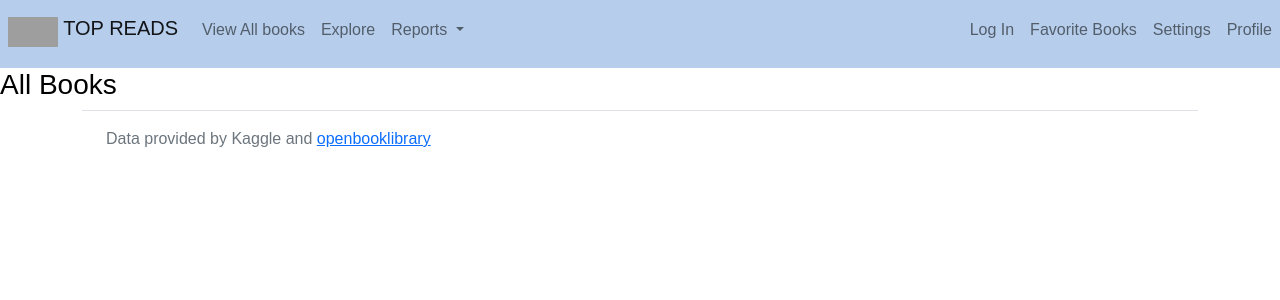
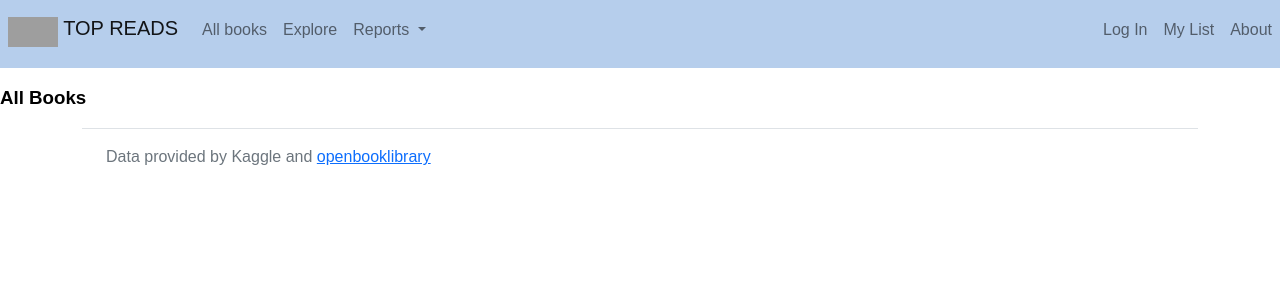
Before and after one commit to rchezhiyan/top_read_books, a Flask app: page /books in a window 1280 px wide. Shown: the top 300 px of the page. Run offline with Flask 2, Linux system fonts and the light colour scheme; data that the repository does not hold is empty; some libraries are stand-ins or nearby versions; grey boxes are pictures that could not be loaded.

Commit message:
CSS freeze

```diff
--- a/server.py
+++ b/server.py
@@ -214,11 +214,7 @@ def process_search():
 
     keyword = request.json.get("searchtxt")
 
-    print(keyword)
-
     booklist = crud.search_books_byname(keyword)
-
-    print(booklist)
 
     return json.dumps(booklist)
 
--- a/static/css/site.css
+++ b/static/css/site.css
@@ -1,7 +1,13 @@
 body {
     background-size: cover;
+    /* background-image: url("/static/img/lib.jpg"); */
     font-family: sans-serif;
     color: black;
+  }
+
+  .home {
+    background-image: url("/static/img/lib.jpg");
+    height: 400px;
   }
 
 #site-nav ul {
@@ -20,6 +26,26 @@ body {
   margin: 0 auto;
 }
 
+h3 {
+  display: block;
+  font-size: 1.17em;
+  margin-top: 1em;
+  margin-bottom: 1em;
+  margin-left: 0;
+  margin-right: 0;
+  font-weight: bold;
+}
+h6 {
+  display: block;
+  font-size: 1.17em;
+  margin-top: 2.33em;
+  margin-bottom: 2.33em;
+  margin-left: 0;
+  margin-right: 0;
+  font-weight: bold;
+}
+
+
 .bi{
   width: 1em;
 }
@@ -34,13 +60,18 @@ body {
 }
 
 .book {
-  float: inherit;
-  width:  200px;
-  height: 300px;
+  float: none;
+  justify-content: center;
+  width:  235px;
+  height: 350px;
+  margin: 0 auto;
 }
-/* .Googlebutton {
-  position: relative;
-} */
+
+.card {
+  justify-content: center;
+  margin: 0 auto;
+  float: none
+}
 
 #__GBS_Button0 {
   position: relative;
--- a/static/js/search.jsx
+++ b/static/js/search.jsx
@@ -2,7 +2,7 @@ function Book(props) {
     console.log(props)
     console.log(props.book.id)
     return (
-            <div className="card 50 m-4 border-0 d-flex flex-column" style={{width: '18rem'}}>
+            <div className="card 50 m-4 border-0 d-flex flex-column justify-content-md-center" style={{width: '18rem'}}>
                 <a href={`/books/${props.book.id}`} ><img className="book card-img-top" src={`https://covers.openlibrary.org/b/isbn/${props.book.isbn13}-M.jpg`} alt="..."/></a>
                 <div className="card-body">
                     <h6 className="card-title">{props.book.title}</h6>
@@ -31,7 +31,7 @@ const BookList = (props) => {
         );
     }
 
-    return <div className="row row-cols-1 row-cols-md-2 g-4">{bookitems}</div>;
+    return <div className="row row-cols-1 row-cols-md-2 g-4 justify-content-md-center">{bookitems}</div>;
 
 }
 
@@ -43,7 +43,6 @@ function Search() {
 
     const handleSearch = (evt) => {
         evt.preventDefault();
-        alert(`search text : ${searchtxt}`)
 
         fetch('/search.json', {
             method: 'POST',
--- a/templates/all_books.html
+++ b/templates/all_books.html
@@ -4,13 +4,13 @@
 {% block body %}
   <h3>All Books</h3>
 
-  <div className="container-fluid">
-    <div class="row row-cols-1 row-cols-md-2 g-4">
+  <div class="container-fluid">
+    <div class="row row-cols-1 row-cols-md-2 g-4 justify-content-md-center">
       {% for book in books %}
 
         <div class="card 50 m-4 border-0" style="width: 18rem;"  class="d-flex flex-column">
           <a href="/books/{{ book.id }}"><img class="book" src="https://covers.openlibrary.org/b/isbn/{{book.isbn13}}-M.jpg"  class="card-img-top" alt="..."></a>
-          <div class="card-body">
+          <div class="card-body p-0">
             <h6 class="card-title">{{ book.title }}</h6>
             <p class="card-text"> Authors:
               {% for author in  book.authors %}
--- a/templates/bar_chart.html
+++ b/templates/bar_chart.html
@@ -7,8 +7,9 @@
 {% endblock %}
 
 {% block body %}
-    <div id="container-fluid">
-        <h2>Authors with most books</h2>
+    <h3>Authors with most books</h3>
+    <div id="container-fluid" class="d-flex justify-content-center">
+
         <div id="bar-chart">
         </div>
     </div>
--- a/templates/base.html
+++ b/templates/base.html
@@ -40,7 +40,7 @@
             <div class="collapse navbar-collapse" id="navbarSupportedContent">
               <ul class="navbar-nav me-auto mb-2 mb-lg-2">
                 <li class="nav-item active">
-                    <a class="nav-link"href="/books">View All books</a>
+                    <a class="nav-link"href="/books">All books</a>
                 </li>
                 <li class="nav-item">
                   <a class="nav-link" href="/search">Explore</a>
@@ -68,14 +68,14 @@
                   {% endif %}
                 </li>
                 <li class="d-flex flex-row-reverse">
-                  <a class="nav-link" href="/fav_books">Favorite Books</a>
+                  <a class="nav-link" href="/fav_books">My List</a>
                 </li>
                 <li class="d-flex flex-row-reverse">
-                  <a class="nav-link" href="#">Settings</a>
+                  <a class="nav-link" href="#">About</a>
                 </li>
-                <li class="d-flex flex-row-reverse">
+                <!-- <li class="d-flex flex-row-reverse">
                   <a class="nav-link" href="#">Profile</a>
-                </li>
+                </li> -->
               </ul>
             </div>
           </nav>
--- a/templates/bubble_chart.html
+++ b/templates/bubble_chart.html
@@ -8,8 +8,9 @@
 {% endblock %}
 
 {% block body %}
-    <div id="bubble-chart-container">
-        <h3>Authors with high avg ratings and avg no. of. ratings </h3>
+
+    <h3>Authors with high avg ratings and avg no. of. ratings</h3>
+    <div id="bubble-chart-container" class="d-flex justify-content-center">
         <div id="bubble-chart">
         </div>
     </div>
--- a/templates/fav_books.html
+++ b/templates/fav_books.html
@@ -2,7 +2,7 @@
 {% block title %}Your Favorite Books{% endblock %}
 
 {% block body %}
-  <h1>Favorite Books</h1>
+  <h3 class="p-3">Favorite Books</h3>
 
   <ul>
     {% for book in books %}
--- a/templates/top_book_details.html
+++ b/templates/top_book_details.html
@@ -2,7 +2,7 @@
 {% block title %}All Books{% endblock %}
 
 {% block body %}
-  <h1>All Books</h1>
+  <h3>All Books</h3>
 
   <ol>
     {% for book in books %}
```
Also changed, not shown: 1 other file.
